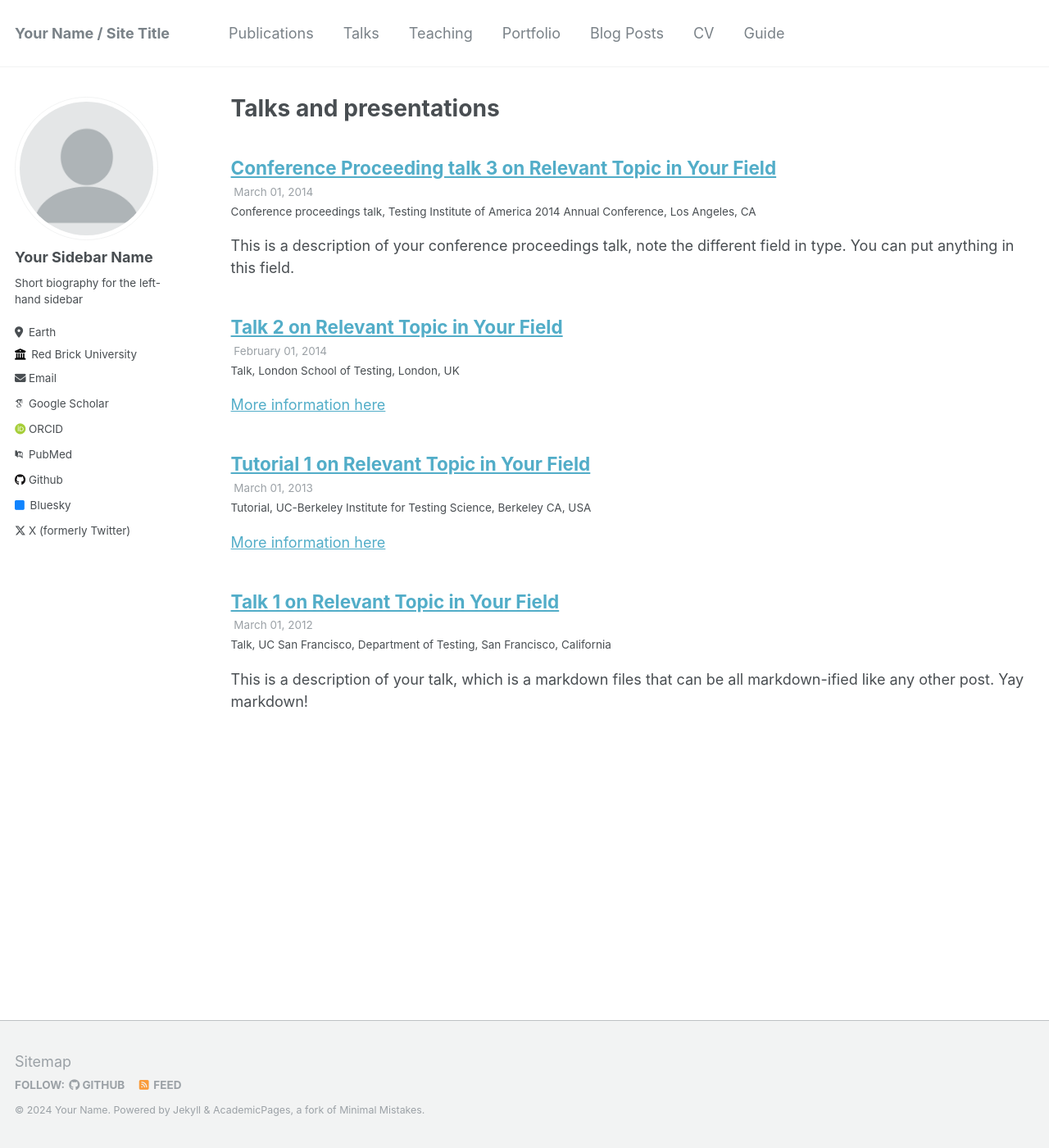
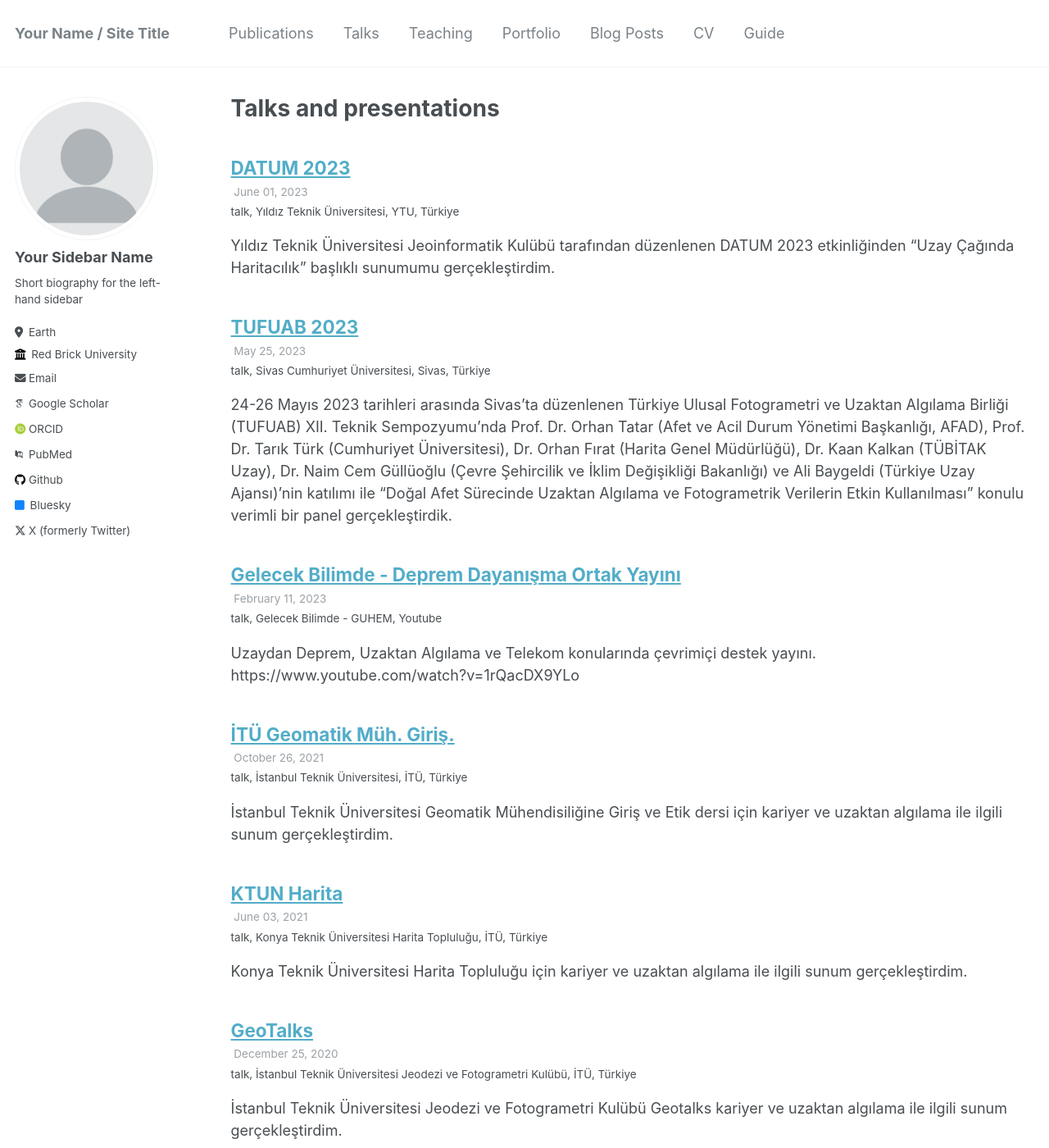
Before and after one commit to kalkan/kalkan.github.io, a Jekyll site: the page built from _pages/talks.html, in a window 1280 px wide and 1400 px high. Shown: the whole window at 82% size. Built offline with Jekyll 4.4.1, drawn with Linux system fonts in a browser that asks for light colours; some web fonts are replaced; some of the changed text lies outside the part shown.

Commit message:
Add files via upload

```diff
--- a/_talks/2014-03-01-talk-3.md
+++ b/_talks/2014-03-01-talk-3.md
@@ -1,11 +1,9 @@
 ---
-title: "Conference Proceeding talk 3 on Relevant Topic in Your Field"
+title: "Akıllı Tarım Fizibilite Projesi: Hassas Tarım Uygulamaları için Havadan ve Yerden Veri Toplanması, İşlenmesi ve Analizi"
 collection: talks
-type: "Conference proceedings talk"
-permalink: /talks/2014-03-01-talk-3
-venue: "Testing Institute of America 2014 Annual Conference"
-date: 2014-03-01
-location: "Los Angeles, CA"
+type: "talk"
+permalink: /talks/2016-10-27-talk-3
+venue: "Gaziosmanpaşa Üniversitesi"
+date: 2016-10-27
+location: "Tokat, Türkiye"
 ---
-
-This is a description of your conference proceedings talk, note the different field in type. You can put anything in this field.
--- /dev/null
+++ b/_talks/2015-12-07-talk-1.md
@@ -0,0 +1,11 @@
+---
+title: "Türkiye’deki Uydu ve Uzay Çalışmaları"
+collection: talks
+type: "Talk"
+permalink: /talks/2015-12-07-talk-1
+venue: "İTÜ İnşaat Fakültesi"
+date: 2015-12-07
+location: "Istanbul, Turkey"
+---
+
+İTÜ Jeodezi ve Fotogrametri Kulübü'nün organize ettiği konuşmada İTÜ Geomatik Mühendisliği bölümü öğrencilerine Türkiye'deki Uydu ve Uzay Çalışmaları hakkında derleme bir konuşma.
--- /dev/null
+++ b/_talks/2015-12-07-talk-2.md
@@ -0,0 +1,11 @@
+---
+title: "Türkiye’deki Uydu ve Uzay Çalışmaları"
+collection: talks
+type: "Talk"
+permalink: /talks/2015-12-07-talk-2
+venue: "İTÜ Elektrik Elektronik Fakütlesi"
+date: 2015-12-07
+location: "Istanbul, Turkey"
+---
+
+İTÜ IEEE Kulübü'nün organize ettiği konuşmada İTU IEEE Communication Week etkinliği kapsamında katılımcılara Türkiye'deki Uydu ve Uzay Çalışmaları hakkında derleme bir konuşma.
--- /dev/null
+++ b/_talks/2018-02-28-talk-6.md
@@ -0,0 +1,11 @@
+---
+title: "Veri İhtiyaç Analizi (Uydu Teknolojilerinin Kullanımı)"
+collection: talks
+type: "talk"
+permalink: /talks/2018-02-28-talk-6
+venue: "NG Hotel, İstanbul"
+date: 2018-02-28
+location: "Afyon, Türkiye"
+---
+
+UASIS projesi kapsamında düzenlenen ULUSAL ARAZİ ÖRTÜSÜ/KULLANIMI SINIFLANDIRMA VE İZLEME SİSTEMİ FİZİBİLİTE PROJESİ ODAK GRUP ÇALIŞTAYI'nda yapılan Uydu Teknolojileri ile Veri İhtiyaç Analizi konulu sunum
--- /dev/null
+++ b/_talks/2018-03-16-talk-5.md
@@ -0,0 +1,13 @@
+---
+title: "Remote Sensing Group of TÜBİTAK Uzay"
+collection: talks
+type: "talk"
+permalink: /talks/2018-03-16-talk-5
+venue: "Nippon Hotel, İstanbul"
+date: 2018-03-16
+location: "İstanbul, Türkiye"
+---
+
+GEO-CRADLE Istanbul Regional Workshop çalıştayında TÜBİTAK Uzay'daki uzaktan algılama grubu ve faaliyetleri hakkında sunum
+
+You can find presentation [here](https://drive.google.com/file/d/1IbxRwANqLOS6tHxUTNAonchY3s6Aj17i/view)
--- /dev/null
+++ b/_talks/2018-04-05-talk-4.md
@@ -0,0 +1,11 @@
+---
+title: "TÜBİTAK Uzay’daki Uzaktan Algılama Faaliyetleri"
+collection: talks
+type: "talk"
+permalink: /talks/2018-04-05-talk-4
+venue: "Holiday Inn, Ankara"
+date: 2018-04-05
+location: "Ankara, Türkiye"
+---
+
+Jeodijital firması tarafından düzenlenen ENVI Görüntü Analizleri ve Sayısal Görüntü İşleme Teknolojilerindeki Gelişmeler Çalıştayı'nda TÜBİTAK Uzay’daki Uzaktan Algılama Faaliyetleri hakkında sunum
--- /dev/null
+++ b/_talks/2018-09-21-talk-7.md
@@ -0,0 +1,11 @@
+---
+title: "Uzay Teknolojileri ve Hassas Tarım"
+collection: talks
+type: "talk"
+permalink: /talks/2018-09-21-talk-7
+venue: "3. Havalimanı, İstanbul"
+date: 2018-09-21
+location: "İstanbul, Türkiye"
+---
+
+Türkiye Teknoloji Takımı Vakfı tarafından düzenlenen Teknofest 2018 etkinliğinde Uzay Teknolojileri ve Hassas Tarım konulu sunum
--- /dev/null
+++ b/_talks/2018-10-25-talk-8.md
@@ -0,0 +1,13 @@
+---
+title: "Uydu/Uzay Teknolojilerinde Bugün ve Yarın "
+collection: talks
+type: "talk"
+permalink: /talks/2018-10-25-talk-8
+venue: "Gümüşhane Üniversitesi Harita Mühendisliği Bölümü"
+date: 2018-10-25
+location: "Gümüşhane, Türkiye"
+---
+
+Gümüşhane Üniversitesi Harita Mühendisliği Bölümü'nün daveti üzerine Uydu/Uzay Teknolojilerinde Bugün ve Yarın ve Geomatik Mühendisliğindeki Güncel Konular üzerine sunum.
+
+![Etkinlik Resmi](https://raw.githubusercontent.com/kalkan/kalkan.github.io/master/images/gumushane.jpg)
--- /dev/null
+++ b/_talks/2018-12-28-talk-9.md
@@ -0,0 +1,13 @@
+---
+title: "Uydu/Uzay Teknolojilerinde Bugün ve Yarın "
+collection: talks
+type: "talk"
+permalink: /talks/2018-12-28-talk-9
+venue: "Aksaray Üniversitesi Harita Mühendisliği Bölümü"
+date: 2018-12-28
+location: "Aksaray, Türkiye"
+---
+
+Aksaray Üniversitesi Harita Mühendisliği Bölümü'nün daveti üzerine Uydu/Uzay Teknolojilerinde Bugün ve Yarın ve Geomatik Mühendisliğindeki Güncel Konular üzerine sunum.
+
+![Etkinlik Resmi](https://raw.githubusercontent.com/kalkan/kalkan.github.io/master/images/aksaray.jpg)
--- /dev/null
+++ b/_talks/2019-04-03-talk-10.md
@@ -0,0 +1,11 @@
+---
+title: "Geomatik Mühendisliği Kariyeri Üzerine "
+collection: talks
+type: "talk"
+permalink: /talks/2019-04-03-talk-10
+venue: "Hacettepe Üniversitesi Geomatik Mühendisliği Bölümü"
+date: 2019-04-03
+location: "Ankara, Türkiye"
+---
+
+Hacettepe Üniversitesi Geomatik Mühendisliği 4. sınıf öğrencileri ile "Geomatik Mühendisliğinde Kariyer" üzerine söyleşi.
--- /dev/null
+++ b/_talks/2020-08-05-talk-11.md
@@ -0,0 +1,13 @@
+---
+title: "İTÜ Geomatik Mühendisliği Çevrimiçi Tanıtım Günleri "
+collection: talks
+type: "talk"
+permalink: /talks/2020-08-05-talk-11
+venue: "İstanbul Teknik Üniversitesi Geomatik Mühendisliği Bölümü"
+date: 2020-08-05
+location: "İstanbul, Türkiye"
+---
+
+İTÜ Geomatik Mühendisliği Çevrimiçi Tanıtım Günleri'ne mezun öğrenci olarak katılıp öğrencilerin sorularını yanıtladım.
+
+[İzlemek için tıklayınız](https://www.youtube.com/watch?v=BupRqnZMBIQ&ab_channel=%C4%B0stanbulTeknik%C3%9Cniversitesi)
--- /dev/null
+++ b/_talks/2020-09-23-talk-17.md
@@ -0,0 +1,12 @@
+---
+title: "Yer Çizenler - Şenörler"
+collection: talks
+type: "talk"
+permalink: /talks/2020-09-23-talk-17
+venue: "Yer Çizenler"
+date: 2020-09-23
+location: "Youtube"
+---
+
+Çevrimiçi Buluşma Herkes için Haritacılık Derneği, Çevrimiçi Buluşma
+https://www.youtube.com/watch?v=FAUAnVL1ynM
--- /dev/null
+++ b/_talks/2020-12-02-talk-12.md
@@ -0,0 +1,13 @@
+---
+title: "Doğa Koleji İncek Kampüsü Girişimcilik ve İnovasyon Seminerleri "
+collection: talks
+type: "talk"
+permalink: /talks/2020-12-02-talk-12
+venue: "İTÜ ETA Vakfı Doğa Koleji İncek Kampüsü"
+date: 2020-12-02
+location: "Ankara, Türkiye"
+---
+
+Doğa Kolejinde lise öğrencilerine kariyer ve mekansal bilişim ile ilgili sunum gerçekleştirdim.
+
+![Etkinlik Resmi](https://raw.githubusercontent.com/kalkan/kalkan.github.io/master/images/doga.jpg)
--- /dev/null
+++ b/_talks/2020-12-22-talk-13.md
@@ -0,0 +1,13 @@
+---
+title: "Harita Mühendisliğinde Uzaktan Algılama ve Kariyer"
+collection: talks
+type: "talk"
+permalink: /talks/2020-12-22-talk-13
+venue: "Gebze Teknik Üniversitesi Harita Teknolojileri Araştırma Kulübü"
+date: 2020-12-22
+location: "Gebze, Türkiye"
+---
+
+Gebze Teknik Üniversitesi Harita Teknolojileri Araştırma Kulübü öğrencilerine kariyer ve uzaktan algılama ile ilgili sunum gerçekleştirdim.
+
+![Etkinlik Resmi](https://raw.githubusercontent.com/kalkan/kalkan.github.io/master/images/gebze.jpeg)
--- /dev/null
+++ b/_talks/2020-12-25-talk-14.md
@@ -0,0 +1,13 @@
+---
+title: "GeoTalks"
+collection: talks
+type: "talk"
+permalink: /talks/2020-12-22-talk-14
+venue: "İstanbul Teknik Üniversitesi Jeodezi ve Fotogrametri Kulübü"
+date: 2020-12-25
+location: "İTÜ, Türkiye"
+---
+
+İstanbul Teknik Üniversitesi Jeodezi ve Fotogrametri Kulübü Geotalks kariyer ve uzaktan algılama ile ilgili sunum gerçekleştirdim.
+
+![Etkinlik Resmi](https://raw.githubusercontent.com/kalkan/kalkan.github.io/master/images/itujfk.png)
--- /dev/null
+++ b/_talks/2021-06-03-talk-15.md
@@ -0,0 +1,13 @@
+---
+title: "KTUN Harita"
+collection: talks
+type: "talk"
+permalink: /talks/2021-06-03-talk-15
+venue: "Konya Teknik Üniversitesi Harita Topluluğu"
+date: 2021-06-03
+location: "İTÜ, Türkiye"
+---
+
+Konya Teknik Üniversitesi Harita Topluluğu için kariyer ve uzaktan algılama ile ilgili sunum gerçekleştirdim.
+
+![Etkinlik Resmi](https://raw.githubusercontent.com/kalkan/kalkan.github.io/master/images/ktunharita.jpg)
--- /dev/null
+++ b/_talks/2021-10-26-talk-16.md
@@ -0,0 +1,11 @@
+---
+title: "İTÜ Geomatik Müh. Giriş."
+collection: talks
+type: "talk"
+permalink: /talks/2021-10-26-talk-16
+venue: "İstanbul Teknik Üniversitesi"
+date: 2021-10-26
+location: "İTÜ, Türkiye"
+---
+
+İstanbul Teknik Üniversitesi Geomatik Mühendisiliğine Giriş ve Etik dersi için kariyer ve uzaktan algılama ile ilgili sunum gerçekleştirdim.
--- /dev/null
+++ b/_talks/2023-02-11-talk-18.md
@@ -0,0 +1,12 @@
+---
+title: "Gelecek Bilimde - Deprem Dayanışma Ortak Yayını"
+collection: talks
+type: "talk"
+permalink: /talks/2023-02-11-talk-18
+venue: "Gelecek Bilimde - GUHEM"
+date: 2023-02-11
+location: "Youtube"
+---
+
+Uzaydan Deprem, Uzaktan Algılama ve Telekom konularında çevrimiçi destek yayını.
+https://www.youtube.com/watch?v=1rQacDX9YLo
--- /dev/null
+++ b/_talks/2023-05-25-talk-19.md
@@ -0,0 +1,13 @@
+---
+title: "TUFUAB 2023"
+collection: talks
+type: "talk"
+permalink: /talks/2023-05-25-talk-19
+venue: "Sivas Cumhuriyet Üniversitesi"
+date: 2023-05-25
+location: "Sivas, Türkiye"
+---
+
+24-26 Mayıs 2023 tarihleri arasında Sivas’ta düzenlenen Türkiye Ulusal Fotogrametri ve Uzaktan Algılama Birliği (TUFUAB) XII. Teknik Sempozyumu’nda Prof. Dr. Orhan Tatar (Afet ve Acil Durum Yönetimi Başkanlığı, AFAD), Prof. Dr. Tarık Türk (Cumhuriyet Üniversitesi), Dr. Orhan Fırat (Harita Genel Müdürlüğü), Dr. Kaan Kalkan (TÜBİTAK Uzay), Dr. Naim Cem Güllüoğlu (Çevre Şehircilik ve İklim Değişikliği Bakanlığı) ve Ali Baygeldi (Türkiye Uzay Ajansı)’nin katılımı ile “Doğal Afet Sürecinde Uzaktan Algılama ve Fotogrametrik Verilerin Etkin Kullanılması” konulu verimli bir panel gerçekleştirdik.
+
+![tufuabpanel](https://github.com/kalkan/kalkan.github.io/assets/3392893/9b05794e-c5f7-4c7a-8d1a-26fb2a917224)
--- /dev/null
+++ b/_talks/2023-06-01-talk-20.md
@@ -0,0 +1,13 @@
+---
+title: "DATUM 2023"
+collection: talks
+type: "talk"
+permalink: /talks/2023-60-01-talk-20
+venue: "Yıldız Teknik Üniversitesi"
+date: 2023-06-01
+location: "YTU, Türkiye"
+---
+
+Yıldız Teknik Üniversitesi Jeoinformatik Kulübü tarafından düzenlenen DATUM 2023 etkinliğinden "Uzay Çağında Haritacılık" başlıklı sunumumu gerçekleştirdim.
+
+![datum2023-poster](https://github.com/kalkan/kalkan.github.io/assets/3392893/a608ca94-22f3-40de-81ba-f571c00828fe)
```
